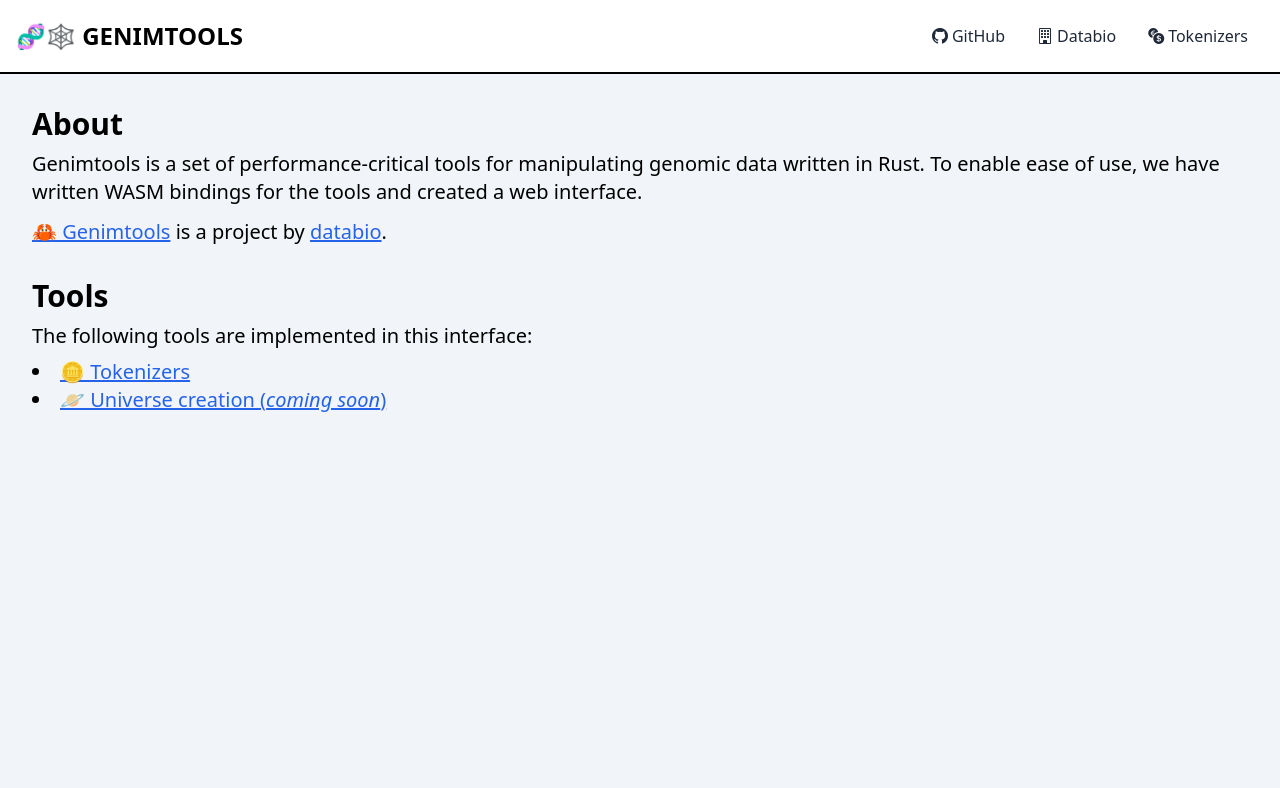
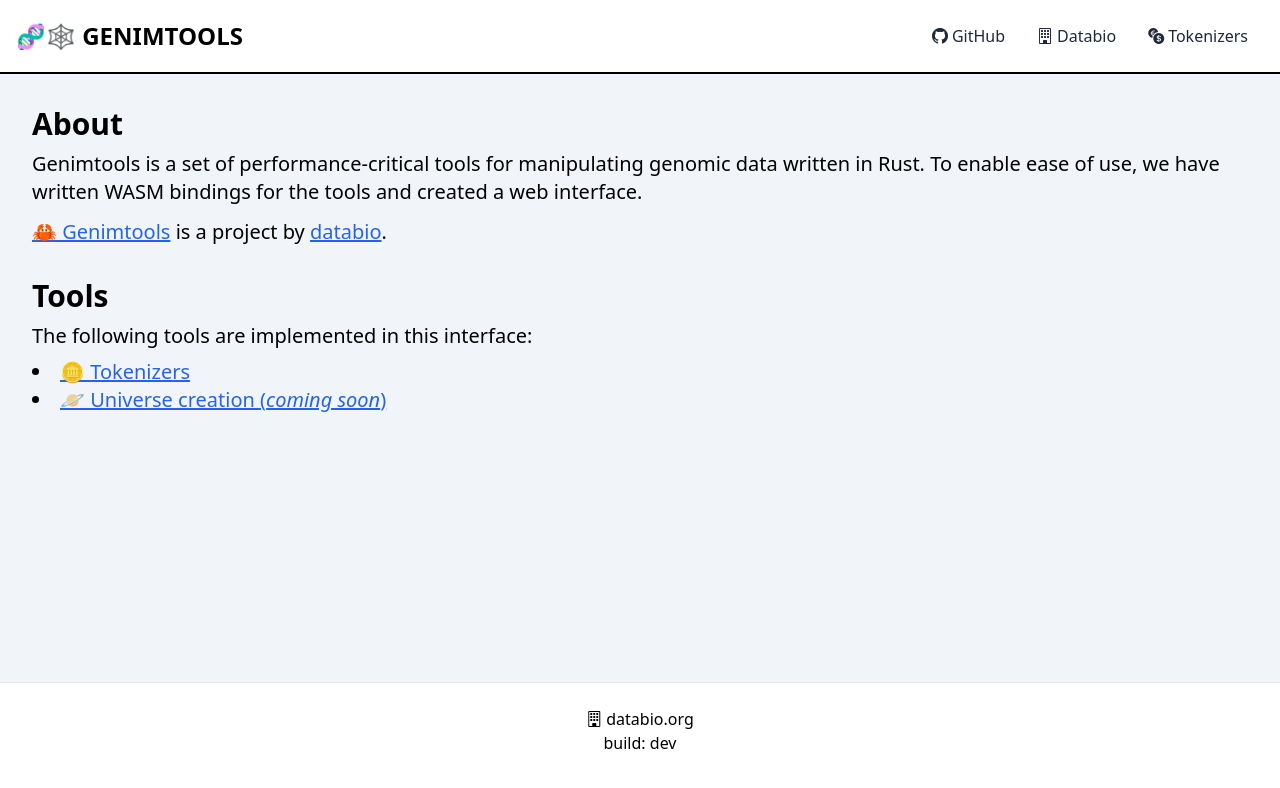
Before and after one commit to nleroy917/genimtools-web, a Next.js app in the folder client/: page / in a window 1280 px wide. Shown: the top 788 px of the page. Built offline with nearby package versions, Linux system fonts and the light colour scheme.

Commit message:
more tweaks

```diff
--- /dev/null
+++ b/client/components/footer.tsx
@@ -0,0 +1,15 @@
+import Link from 'next/link';
+
+export default function Footer() {
+  return (
+    <footer className="flex flex-col items-center justify-center w-full h-24 border-t">
+      <Link className="hover:underline" href="databio.org">
+        <i className="bi bi-building mr-1"></i>
+        databio.org
+      </Link>
+      <span>
+        build: <span>{process.env.GITHUB_SHA?.slice(0, 7) || 'dev'}</span>
+      </span>
+    </footer>
+  );
+}
--- a/client/pages/layout.tsx
+++ b/client/components/layout.tsx
@@ -1,6 +1,7 @@
 import Head from 'next/head';
 import { Fragment } from 'react';
 import Nav from './nav';
+import Footer from './footer';
 
 type Props = {
   children: React.ReactNode;
@@ -19,8 +20,9 @@ export default function Layout(props: Props) {
       </Head>
       <Nav />
       <div className="bg-slate-100">
-        <main className="flex flex-col min-h-screen max-w-7xl mx-auto w-full">{props.children}</main>
+        <main className="flex flex-col min-h-[calc(100vh-192px)] max-w-7xl mx-auto w-full">{props.children}</main>
       </div>
+      <Footer />
     </Fragment>
   );
 }
--- a/client/pages/index.tsx
+++ b/client/pages/index.tsx
@@ -1,5 +1,5 @@
 import Link from 'next/link';
-import Layout from './layout';
+import Layout from '../components/layout';
 
 export default function Home() {
   return (
```
Also changed, not shown: client/pages/tokenization.tsx (+5 -10 lines), client/components/nav.tsx (renamed from client/pages/nav.tsx).
